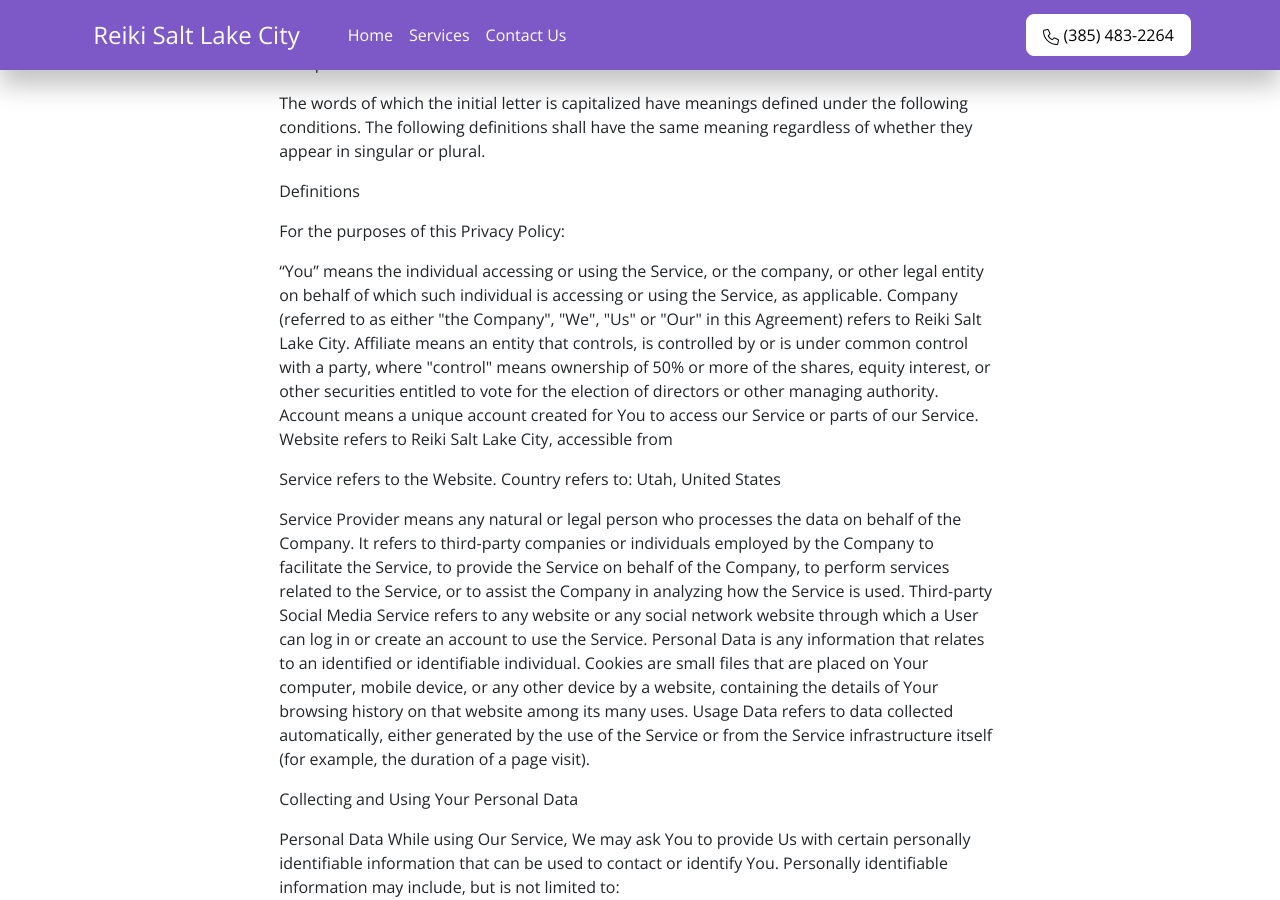
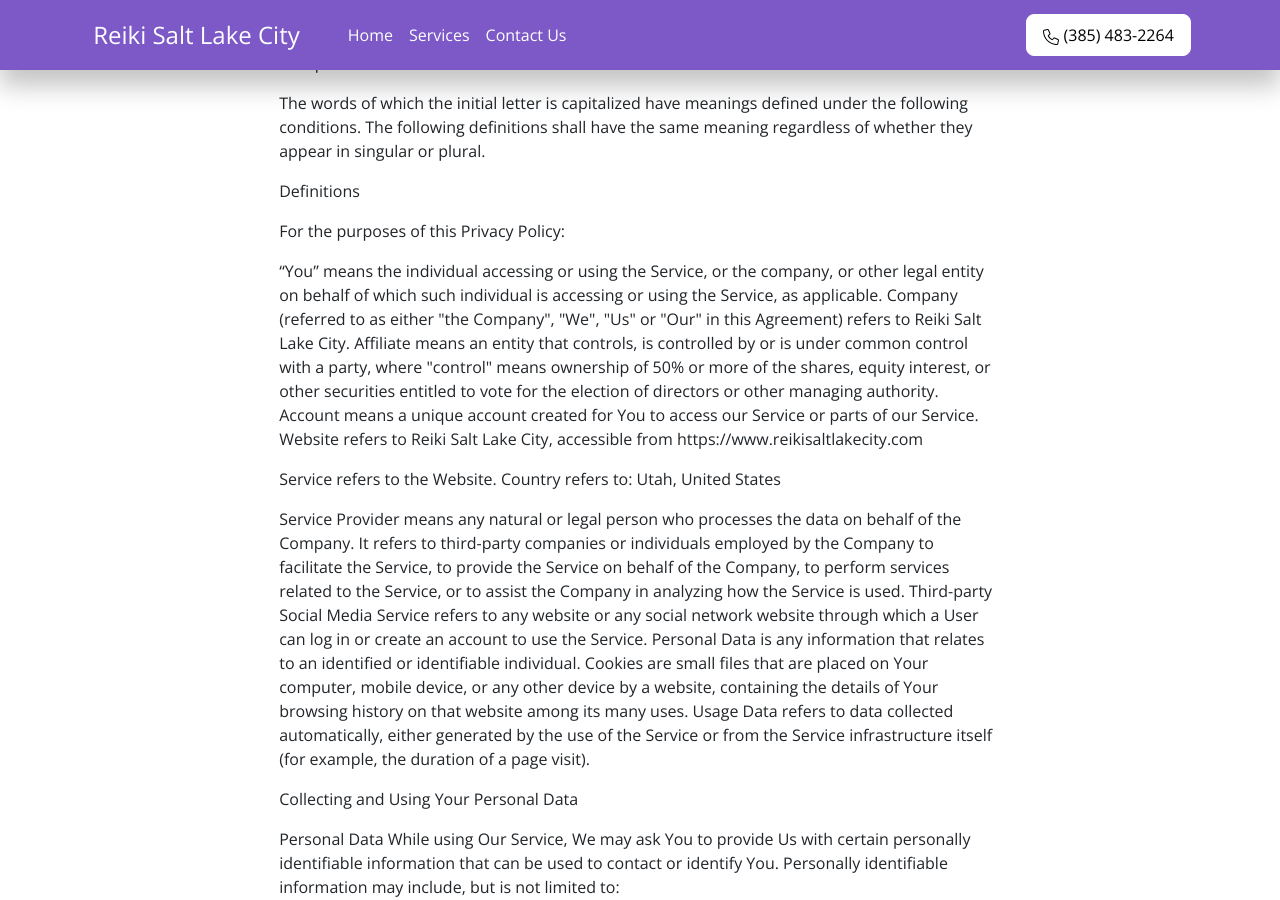
Before and after one commit to naccrat/reiki-slc, a Jekyll site: the page built from privacy-policy.html, in a window 1280 px wide and 900 px high, scrolled down 424 px. Built offline with Jekyll 4.4.1, drawn with Linux system fonts in a browser that asks for light colours; some of the changed lines change nothing that is shown; some of the changed text lies outside the part shown.

Commit message:
update config url

```diff
--- a/_config.yml
+++ b/_config.yml
@@ -1,4 +1,4 @@
-url:
+url: https://www.reikisaltlakecity.com
 title: Reiki Salt Lake City
 phone: (385) 483-2264
 
```
